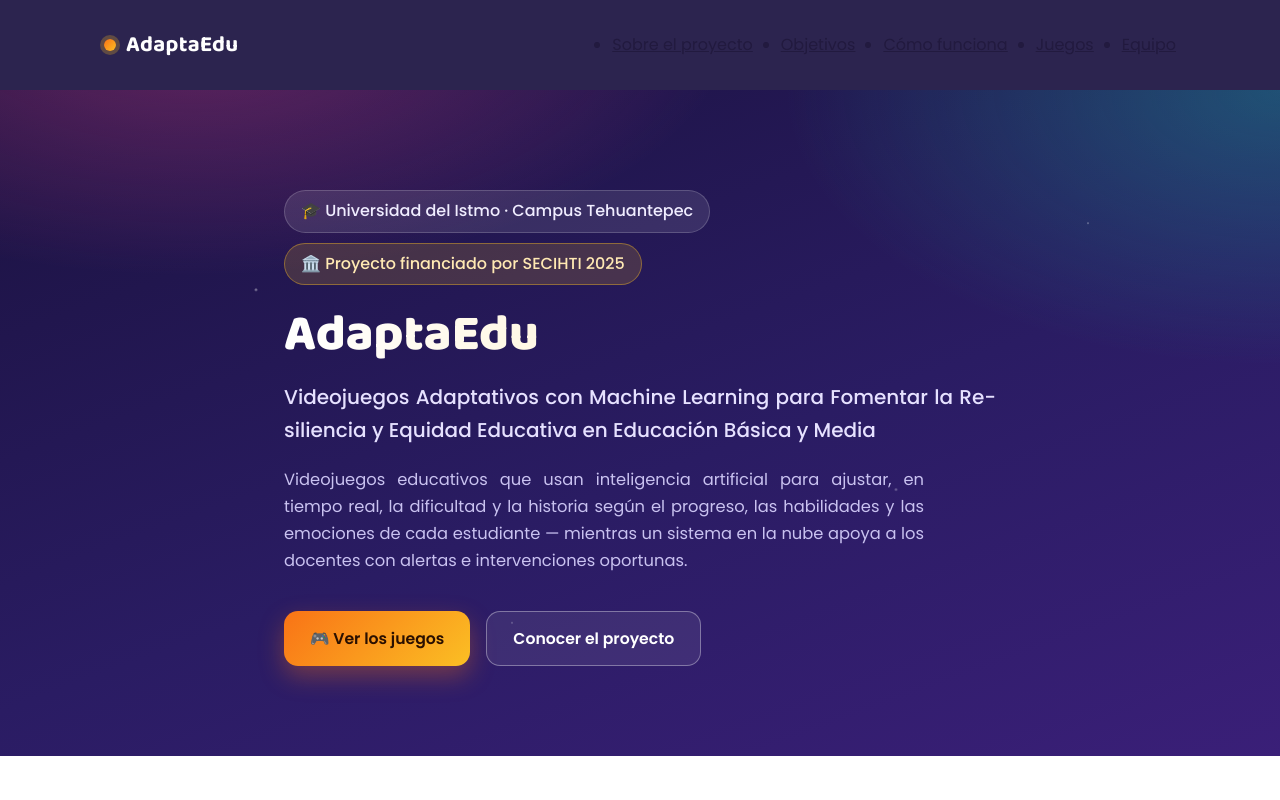
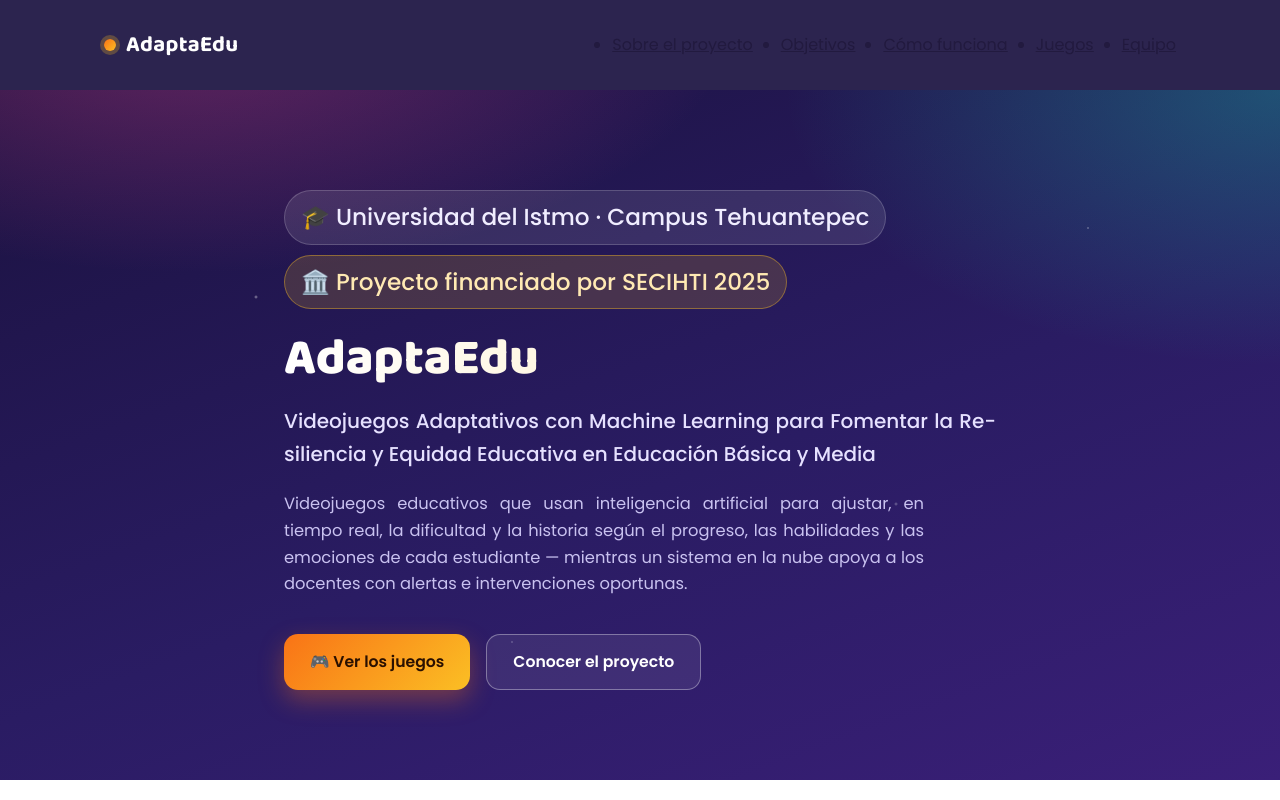
Before and after one commit to sjuarez2x-cloud/AdaptaEdu, a plain HTML site: page index.html in a window 1280 px wide. Shown: the top 800 px of the page. Drawn offline with Linux system fonts and the light colour scheme.

Commit message:
Update index.html

```diff
--- a/index.html
+++ b/index.html
@@ -117,7 +117,7 @@
     border:1px solid rgba(255,255,255,0.18);
     color:#f0edff;
     padding:7px 16px;border-radius:999px;
-    font-size:.1.45rem;font-weight:500;
+    font-size:1.45rem;font-weight:500;
     margin-bottom:0;
   }
   .eyebrow.eyebrow-funding{
```
